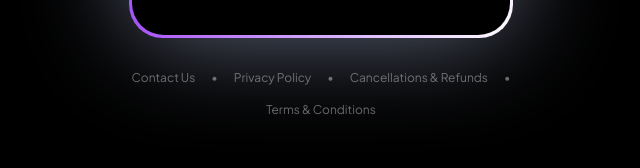
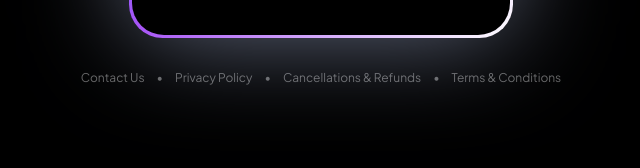
Before and after one commit to flux-payment/website, a React (Vite) app: page /try in a window 1280 px wide. Shown: the part 558-726 px from the top of the page, without its empty margins (319-959 px from the left). Built offline with nearby package versions, Linux system fonts and the light colour scheme; a web font is replaced by a local one.

Commit message:
fix: Force single line layout for legal footer links

```diff
--- a/src/components/ScannerPage.jsx
+++ b/src/components/ScannerPage.jsx
@@ -147,14 +147,14 @@ function ScannerPage() {
             )}
 
             {/* Legal Footer Links */}
-            <div className="mt-8 flex flex-wrap justify-center gap-4 text-xs text-white/40 max-w-lg text-center px-4">
-                <button onClick={() => setActiveModal('contact')} className="hover:text-white transition-colors">Contact Us</button>
+            <div className="mt-8 flex justify-center items-center gap-3 text-[10px] sm:text-xs text-white/40 w-full text-center px-2 whitespace-nowrap overflow-x-auto no-scrollbar">
+                <button onClick={() => setActiveModal('contact')} className="hover:text-white transition-colors flex-shrink-0">Contact Us</button>
                 <span>•</span>
-                <button onClick={() => setActiveModal('privacy')} className="hover:text-white transition-colors">Privacy Policy</button>
+                <button onClick={() => setActiveModal('privacy')} className="hover:text-white transition-colors flex-shrink-0">Privacy Policy</button>
                 <span>•</span>
-                <button onClick={() => setActiveModal('refund')} className="hover:text-white transition-colors">Cancellations & Refunds</button>
+                <button onClick={() => setActiveModal('refund')} className="hover:text-white transition-colors flex-shrink-0">Cancellations & Refunds</button>
                 <span>•</span>
-                <button onClick={() => setActiveModal('terms')} className="hover:text-white transition-colors">Terms & Conditions</button>
+                <button onClick={() => setActiveModal('terms')} className="hover:text-white transition-colors flex-shrink-0">Terms & Conditions</button>
             </div>
 
             <footer className="fixed bottom-2 left-0 right-0 text-center text-white/10 text-[10px] pointer-events-none z-10">
```
